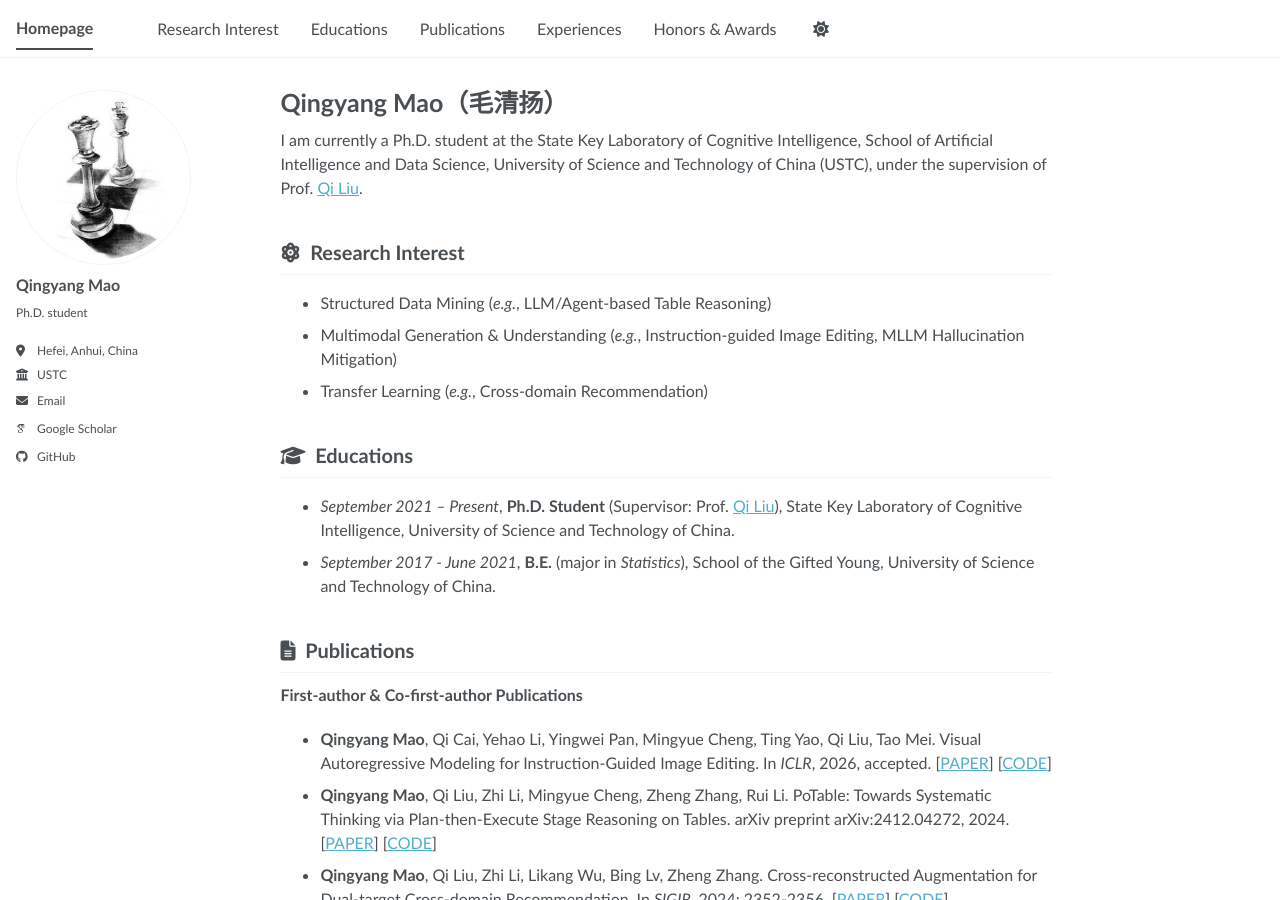
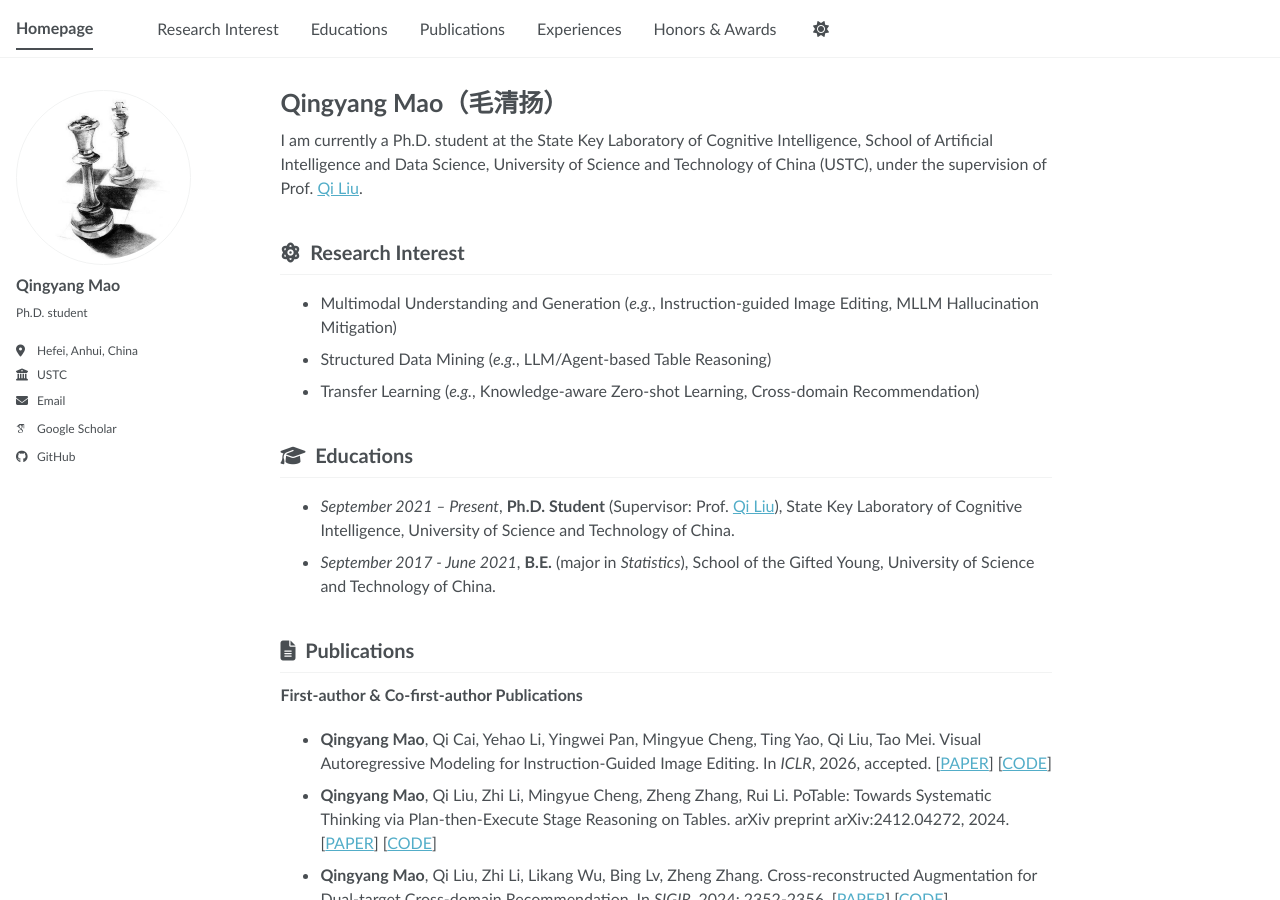
Before and after one commit to Double680/Double680.github.io, a Jekyll site: the page built from _pages/about.md, in a window 1280 px wide and 900 px high. Built offline with Jekyll 4.4.1, drawn with Linux system fonts in a browser that asks for light colours; some web fonts are replaced; a script bundle is joined from its source files by our own code; library files that are not in the unit come from our copies.

Commit message:
update info

```diff
--- a/_pages/about.md
+++ b/_pages/about.md
@@ -11,9 +11,9 @@ I am currently a Ph.D. student at the State Key Laboratory of Cognitive Intellig
 
 ## <i class="fas fa-atom"></i>&nbsp; Research Interest {#research-interest}
 
+- Multimodal Understanding and Generation (*e.g.*, Instruction-guided Image Editing, MLLM Hallucination Mitigation)
 - Structured Data Mining (*e.g.*, LLM/Agent-based Table Reasoning)
-- Multimodal Generation & Understanding (*e.g.*, Instruction-guided Image Editing, MLLM Hallucination Mitigation)
-- Transfer Learning (*e.g.*, Cross-domain Recommendation)
+- Transfer Learning (*e.g.*, Knowledge-aware Zero-shot Learning, Cross-domain Recommendation)
 
 ## <i class="fas fa-graduation-cap"></i>&nbsp; Educations {#educations}
 
```
